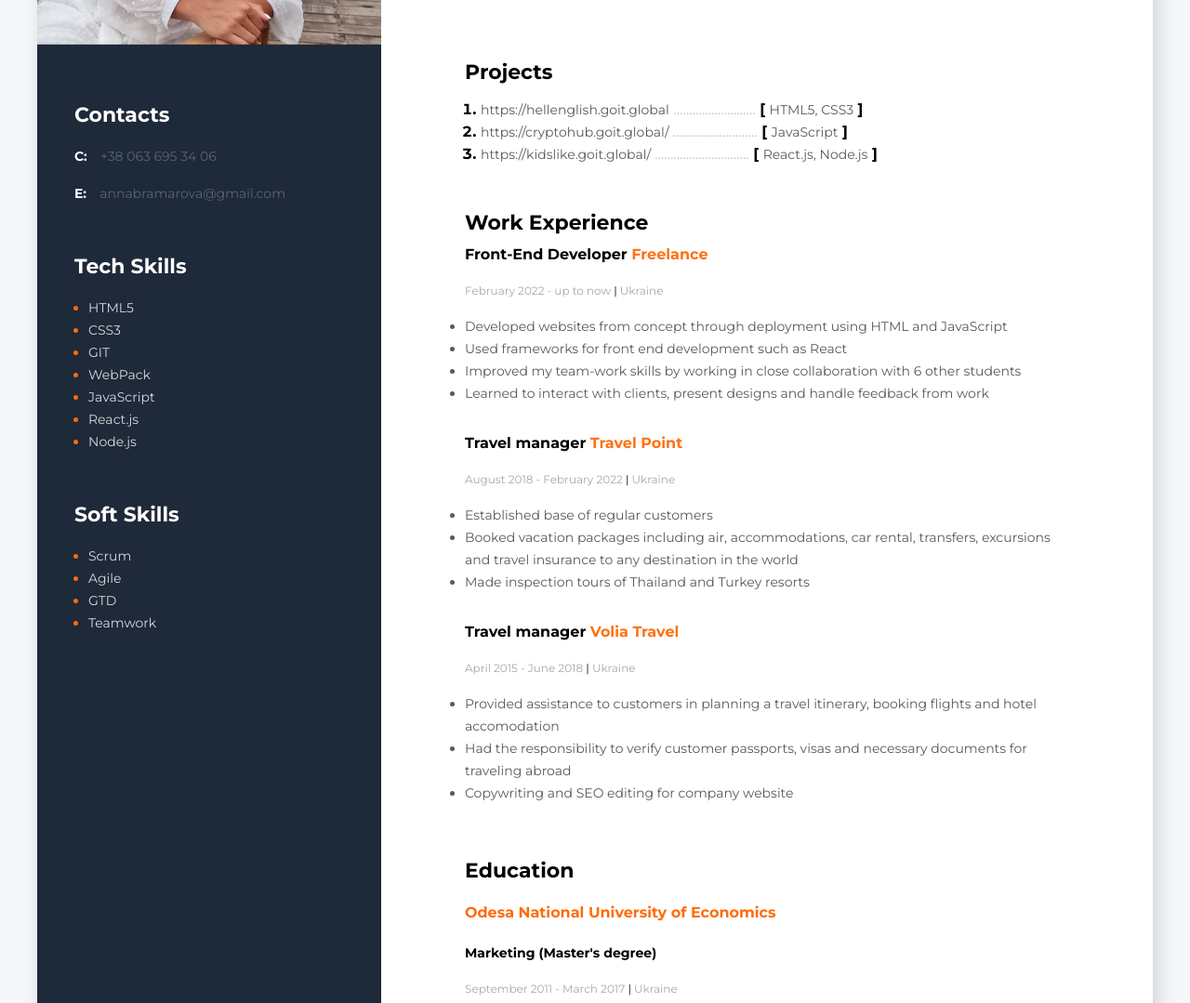
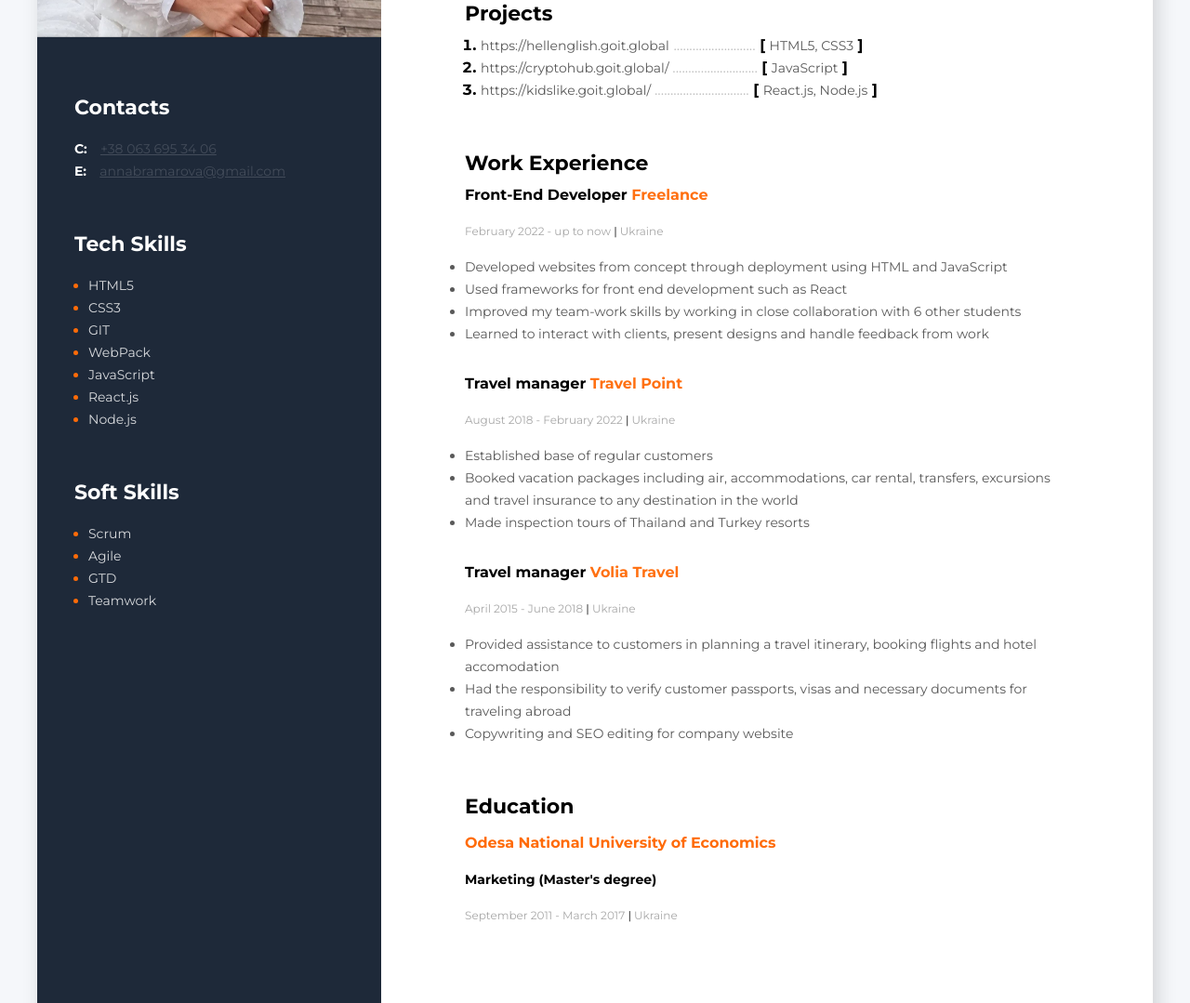
Before and after one commit to annabramarova/resume, a plain HTML site: page index.html in a window 1280 px wide. Shown: the part 410-1489 px from the top of the page at 93% size. Drawn offline with Linux system fonts and the light colour scheme.

Commit message:
fixes class projects-container

```diff
--- a/index.html
+++ b/index.html
@@ -4,8 +4,6 @@
 		<meta charset="UTF-8" />
 		<meta http-equiv="X-UA-Compatible" content="IE=edge" />
 		<meta name="viewport" content="width=device-width, initial-scale=1.0" />
-		<link rel="preconnect" href="https://fonts.googleapis.com" />
-		<link rel="preconnect" href="https://fonts.gstatic.com" crossorigin />
 		<link href="https://fonts.googleapis.com/css2?family=Montserrat:wght@400;700&display=swap" rel="stylesheet" />
 		<link rel="stylesheet" href="styles/styles.css" />
 		<title>Resume</title>
@@ -49,7 +47,7 @@
 						<!--Soft Skills-->
 						<div class="tech-skills-container">
 							<h3 class="tech-skills-title">Soft Skills</h3>
-							<ul class="soft-skills-list">
+							<ul class="tech-skills-list">
 								<li class="tech-skills-item"><span class="tech-skills-text">Scrum</span></li>
 								<li class="tech-skills-item"><span class="tech-skills-text">Agile</span></li>
 								<li class="tech-skills-item"><span class="tech-skills-text">GTD</span></li>
@@ -73,7 +71,7 @@
 					</p>
 				</div>
 				<!--Projects-->
-				<div class="projest-container">
+				<div class="projects-container">
 					<h3 class="about-me-title">Projects</h3>
 					<ol>
 						<li class="projects-item">
--- a/styles/styles.css
+++ b/styles/styles.css
@@ -1,5 +1,6 @@
 * {
     padding: 0;
+    margin: 0;
     box-sizing: border-box;
 }
 
@@ -32,10 +33,6 @@ body {
     width: 370px;
 }
 
-.about-me-title {
-    padding-top: 30px;
-}
-
 .about-me-container {
     padding-left: 90px;
     padding-right: 90px;
@@ -61,8 +58,7 @@ body {
     font-size: 14px;
     font-weight: 400;
     line-height: 24px;
-    color: #596476;
-    text-decoration: none;
+    color: #434c5a;
 }
 
 .contacts-link-type {
@@ -194,7 +190,7 @@ body {
 }
 
 .education-container {
-    margin-top: 30px;
+    margin-top: 55px;
 }
 
 .univ-name {
@@ -219,7 +215,6 @@ body {
 @media screen and (max-width: 900px) {
     .wrapper {
         flex-direction: column;
-        width: 100%;
     }
 
     .sidebar {
```
